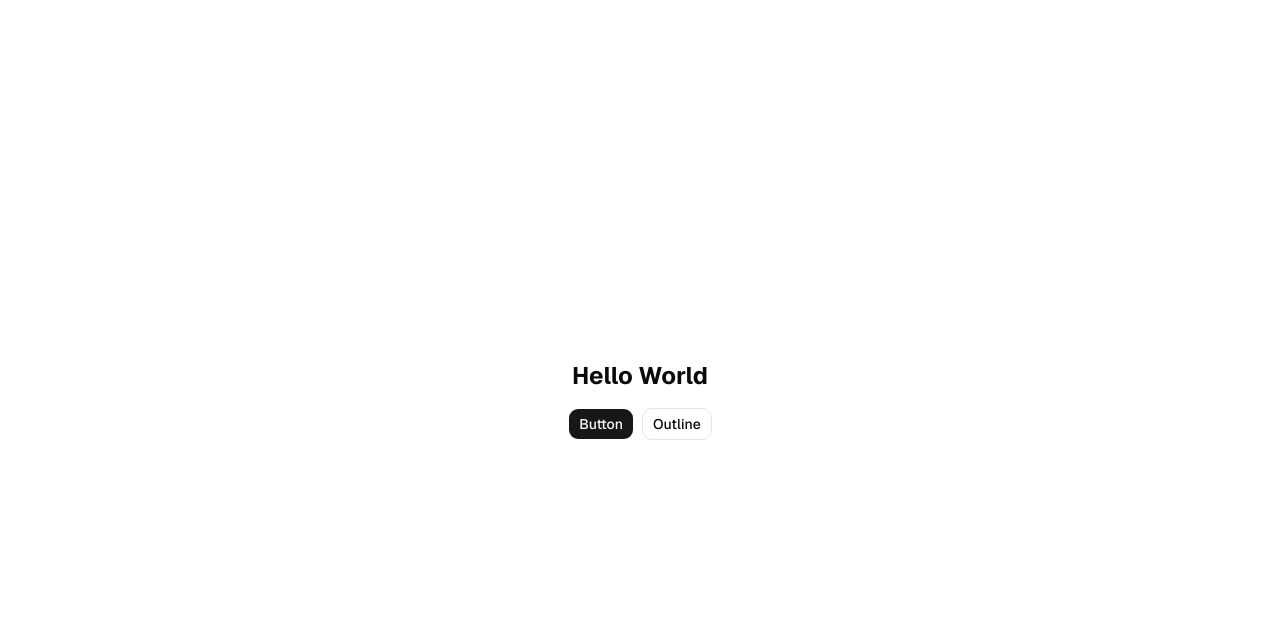
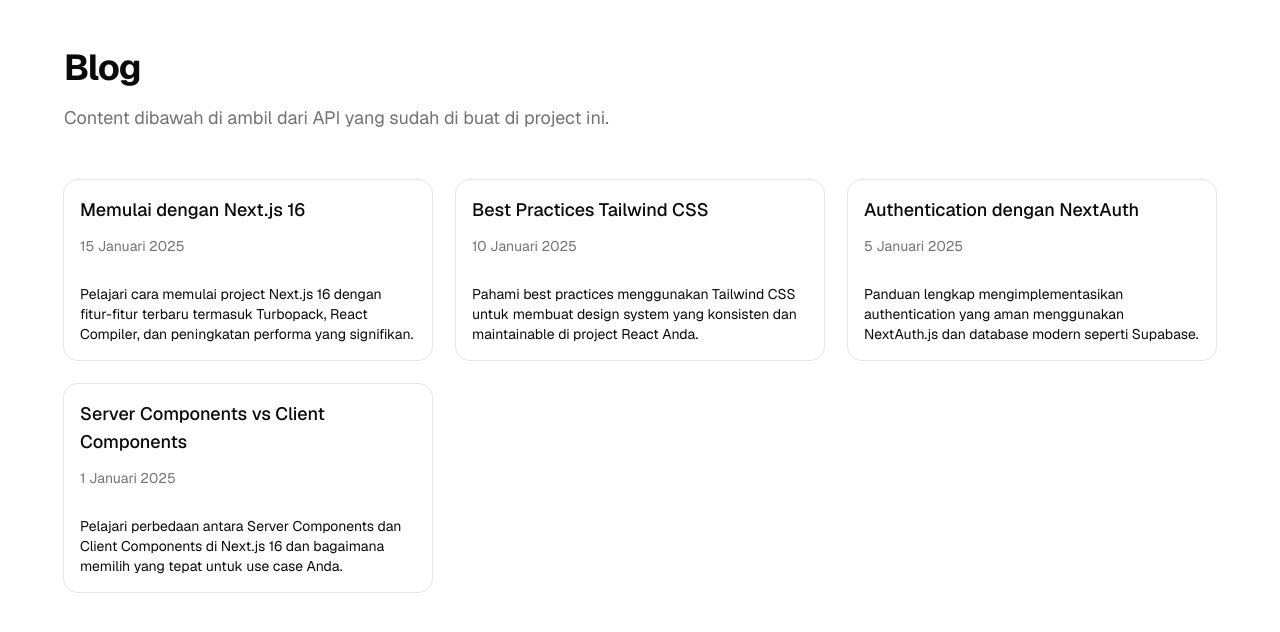
Before and after one commit to heinricov/crud-01, a Next.js app in the folder apps/web/: page / in a window 1280 px wide. Shown: the top 632 px of the page. Built offline with nearby package versions, Linux system fonts and the light colour scheme.

Commit message:
setup : ui components

```diff
--- a/apps/web/app/page.tsx
+++ b/apps/web/app/page.tsx
@@ -1,15 +1,9 @@
-import { Button } from "@workspace/ui/components/button"
+import { BlogSection } from "@/components/blog-section";
 
 export default function Page() {
   return (
-    <div className="flex items-center justify-center min-h-svh">
-      <div className="flex flex-col items-center justify-center gap-4">
-        <h1 className="text-2xl font-bold">Hello World</h1>
-        <div className="flex gap-2">
-          <Button>Button</Button>
-          <Button variant="outline">Outline</Button>
-        </div>
-      </div>
-    </div>
-  )
+    <main className="min-h-screen bg-background">
+      <BlogSection />
+    </main>
+  );
 }
--- /dev/null
+++ b/apps/web/components/blog-card.tsx
@@ -0,0 +1,28 @@
+"use client";
+
+import {
+  Card,
+  CardContent,
+  CardHeader,
+  CardTitle
+} from "@workspace/ui/components/card";
+
+interface BlogCardProps {
+  title: string;
+  content: string;
+  date: string;
+}
+
+export function BlogCard({ title, content, date }: BlogCardProps) {
+  return (
+    <Card className="h-full flex flex-col hover:shadow-lg transition-shadow">
+      <CardHeader className="pb-3">
+        <CardTitle className="text-lg line-clamp-2">{title}</CardTitle>
+        <p className="text-sm text-muted-foreground mt-2">{date}</p>
+      </CardHeader>
+      <CardContent className="grow">
+        <p className="text-sm text-foreground line-clamp-3">{content}</p>
+      </CardContent>
+    </Card>
+  );
+}
--- /dev/null
+++ b/apps/web/components/blog-section.tsx
@@ -0,0 +1,69 @@
+"use client";
+
+import { BlogCard } from "./blog-card";
+
+interface BlogPost {
+  id: string;
+  title: string;
+  content: string;
+  date: string;
+}
+
+const blogPosts: BlogPost[] = [
+  {
+    id: "1",
+    title: "Memulai dengan Next.js 16",
+    content:
+      "Pelajari cara memulai project Next.js 16 dengan fitur-fitur terbaru termasuk Turbopack, React Compiler, dan peningkatan performa yang signifikan.",
+    date: "15 Januari 2025"
+  },
+  {
+    id: "2",
+    title: "Best Practices Tailwind CSS",
+    content:
+      "Pahami best practices menggunakan Tailwind CSS untuk membuat design system yang konsisten dan maintainable di project React Anda.",
+    date: "10 Januari 2025"
+  },
+  {
+    id: "3",
+    title: "Authentication dengan NextAuth",
+    content:
+      "Panduan lengkap mengimplementasikan authentication yang aman menggunakan NextAuth.js dan database modern seperti Supabase.",
+    date: "5 Januari 2025"
+  },
+  {
+    id: "4",
+    title: "Server Components vs Client Components",
+    content:
+      "Pelajari perbedaan antara Server Components dan Client Components di Next.js 16 dan bagaimana memilih yang tepat untuk use case Anda.",
+    date: "1 Januari 2025"
+  }
+];
+
+export function BlogSection() {
+  return (
+    <section className="py-12 px-4 sm:px-6 lg:px-8">
+      <div className="max-w-6xl mx-auto">
+        <div className="mb-12">
+          <h2 className="text-3xl sm:text-4xl font-bold tracking-tight text-foreground mb-4">
+            Blog
+          </h2>
+          <p className="text-lg text-muted-foreground">
+            Content dibawah di ambil dari API yang sudah di buat di project ini.
+          </p>
+        </div>
+
+        <div className="grid grid-cols-1 sm:grid-cols-2 lg:grid-cols-3 gap-6">
+          {blogPosts.map((post) => (
+            <BlogCard
+              key={post.id}
+              title={post.title}
+              content={post.content}
+              date={post.date}
+            />
+          ))}
+        </div>
+      </div>
+    </section>
+  );
+}
```
Also changed, not shown: 1 other file (tests, documents, lock files or other folders).
